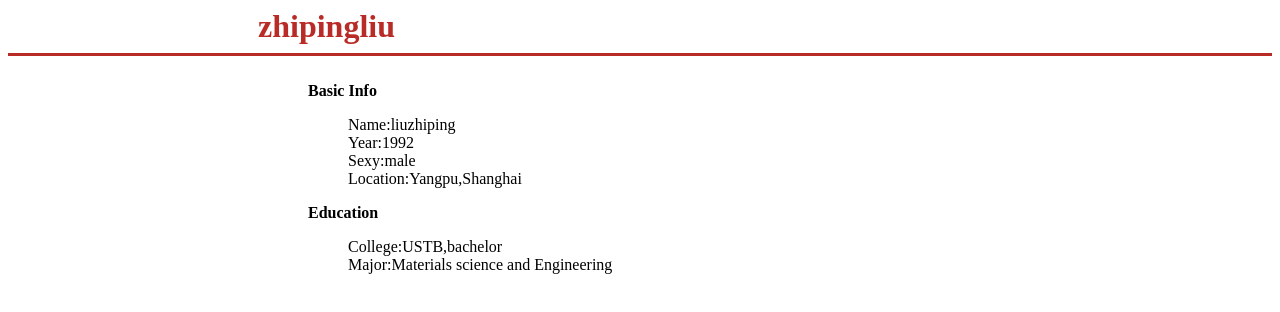
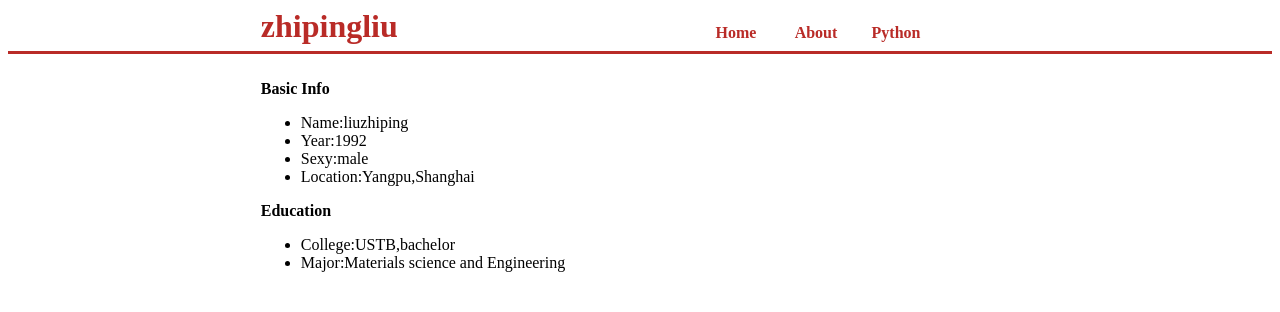
Before and after one commit to zhipingliu/zhipingliu.github.io, a plain HTML site: page About.html in a window 1280 px wide. Drawn offline with Linux system fonts and the light colour scheme.

Commit message:
Update About.html
add nav, add css

```diff
--- a/About.html
+++ b/About.html
@@ -2,32 +2,36 @@
 <html>
 <head>
 <meta charset='utf-8' />
-<title>about me</title>
-<style>
-    a:link{text-decoration: none;}
-    a:visited{text-decoration: none;color: blue}
-    li{list-style: none}
-</style>
-
+<title>zhipingliu coding forever</title>
+<link rel="stylesheet" type="text/css" href="c5.css">
 </head>
 <body>
+<div class="header">
+    <div class="logo" style="float:left">
+        <a class="logoa" href='http://zhipingliu.github.io'><b>zhipingliu</b></a>
+    </div>
+    <div class="navul" style="float:right">
+        <ul>
+            <li class="navli"><a class="navlia" href="/index.html">Home</a></li>
+            <li class="navli"><a class="navlia" href="/About.html">About</a></li>
+            <li class="navli"><a class="navlia" href="/Python/index.html">Python</a></li>
+        </ul>
+    </div>
+</div>
 <div>
-    <a style="color: #B92B27; margin-left:250px; font-size:200%" href='http://zhipingliu.github.io'>
-        <b>zhipingliu</b>
-    </a>
     <hr size='3' noshade='noshade' color='#B92B27' />
 </div>
-    </br>
-<div>
-    <a style="margin-left:300px"><b>Basic Info</b></a>
-    <ul style="margin-left:300px">
+<br />
+<div class="content">
+    <a><b>Basic Info</b></a>
+    <ul>
         <li>Name:liuzhiping</li>
         <li>Year:1992</li>
         <li>Sexy:male</li>
         <li>Location:Yangpu,Shanghai</li>
     </ul>
-    <a style="margin-left:300px"><b>Education</b></a>
-    <ul style="margin-left:300px">
+    <a><b>Education</b></a>
+    <ul>
         <li>College:USTB,bachelor</li>
         <li>Major:Materials science and Engineering</li>
     </ul>
```
